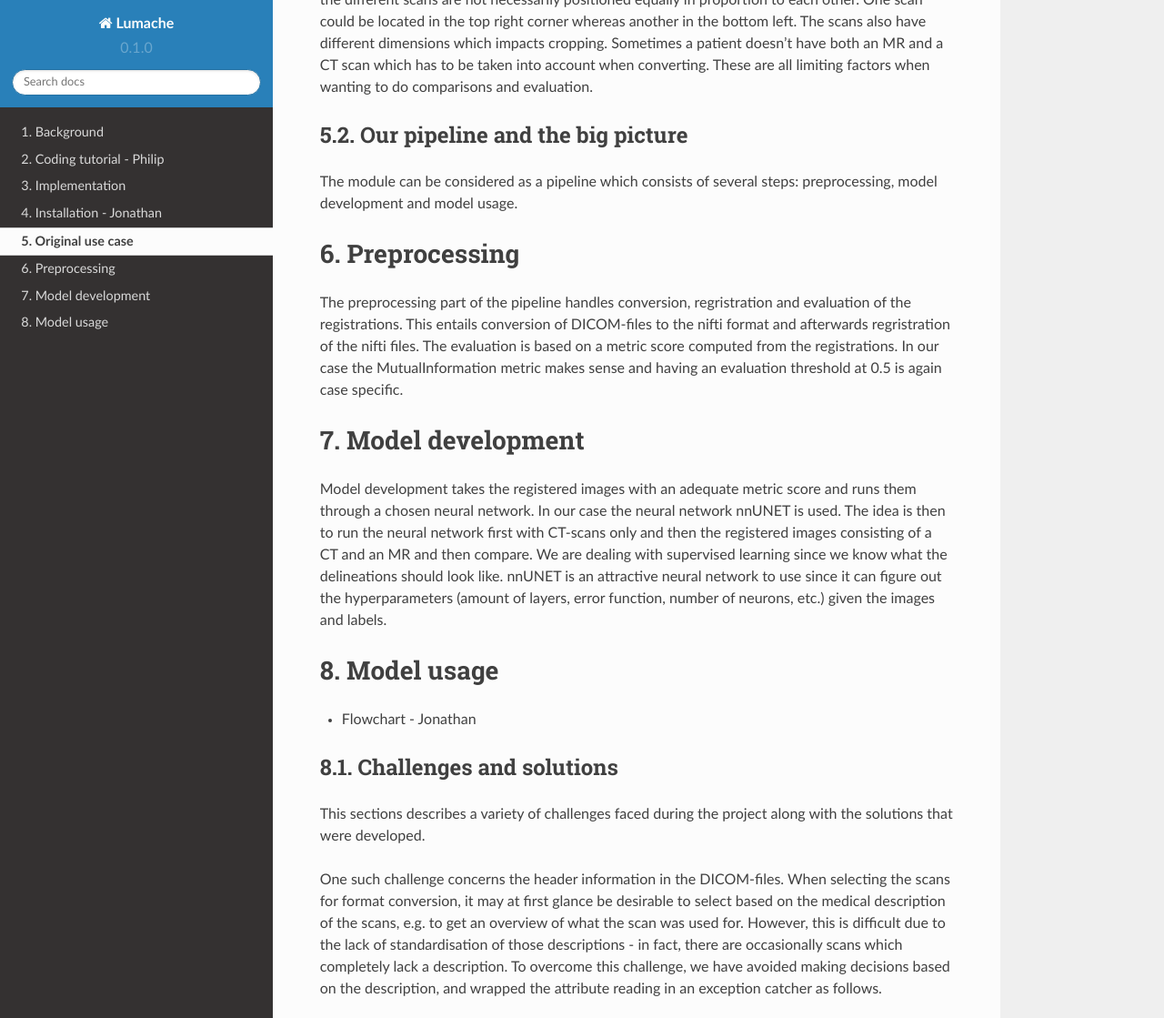
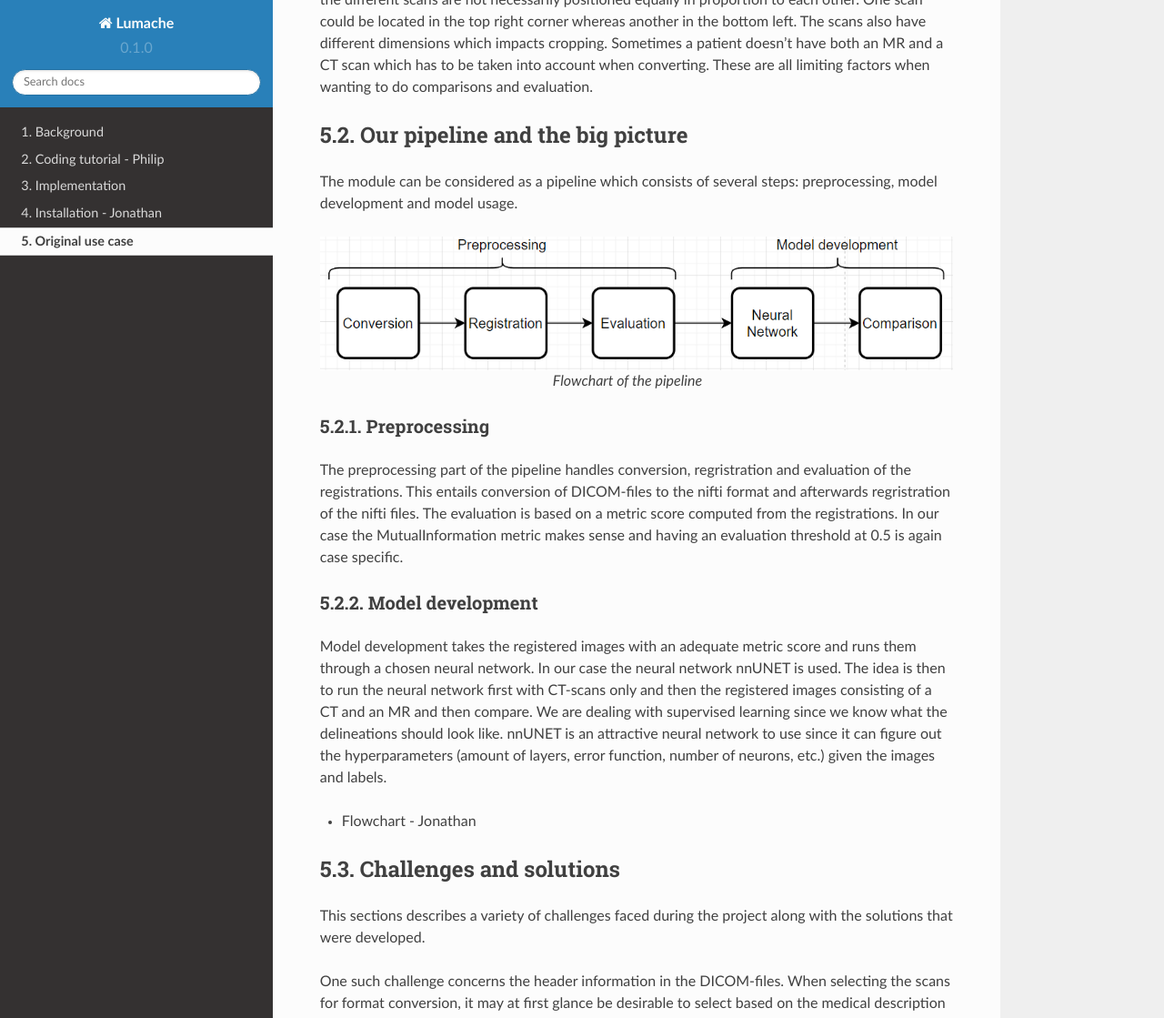
Before and after one commit to Dokkedal/dcm2reg, a Sphinx documentation site: the page built from docs/source/our_use_case.rst, in a window 1280 px wide and 1400 px high, scrolled down 1306 px, cut to the strip 0-1119 px from the top of the window. Shown: the whole strip at 91% size. Built offline with Sphinx 7.4.7 and the Read the Docs theme 2.0.0, drawn with Linux system fonts in a browser that asks for light colours.

Commit message:
our use case-flowchart 260522_12:11

```diff
--- a/docs/source/our_use_case.rst
+++ b/docs/source/our_use_case.rst
@@ -56,21 +56,27 @@
 
 Our pipeline and the big picture
 ================================
-
 ..
     * Preprocessing - conversion, registration, Evaluation - Philip
 The module can be considered as a pipeline which consists of several steps: preprocessing, model development and
 model usage.
 
+.. figure:: images/automated_pipeline2.png
+    :align: center
+    :alt: alternate text
+    :figclass: align-center
+
+    Flowchart of the pipeline
+
 Preprocessing
-*************
+-------------
 The preprocessing part of the pipeline handles conversion, regristration and evaluation of the registrations.
 This entails conversion of DICOM-files to the nifti format and afterwards regristration of the nifti files.
 The evaluation is based on a metric score computed from the registrations. In our case the MutualInformation
 metric makes sense and having an evaluation threshold at 0.5 is again case specific.
 
 Model development
-*****************
+-----------------
 ..
     * Model development - neural network, comparison (CT vs CT+MR) - Busch
 Model development takes the registered images with an adequate metric score and runs them through a chosen
@@ -80,8 +86,8 @@
 network to use since it can figure out the hyperparameters (amount of layers, error function, number of neurons,
 etc.) given the images and labels.
 
-Model usage
-***********
+
+
 ..
     * Model usage - implementation, user acceptance - Busch
 
```
Also changed, not shown: docs/source/images/automated_pipeline.png (added), docs/source/images/automated_pipeline2.png (added).
